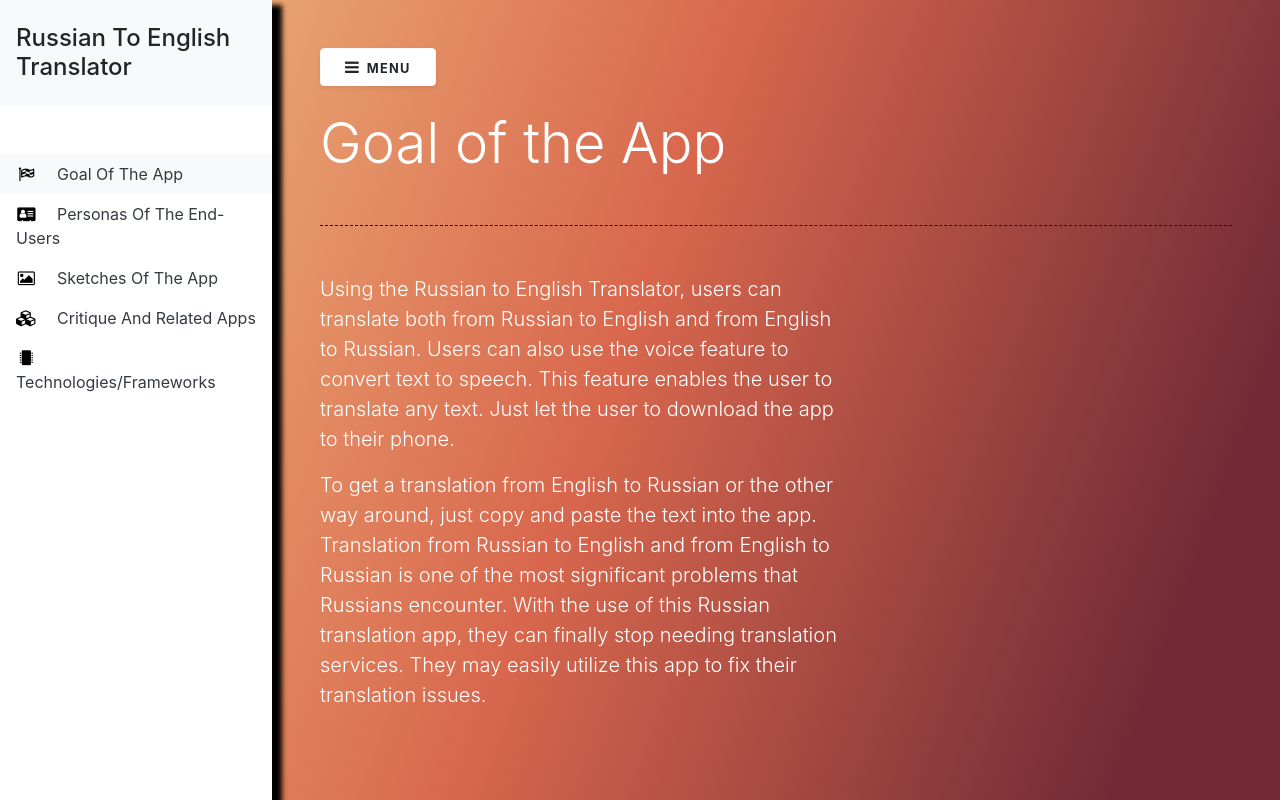
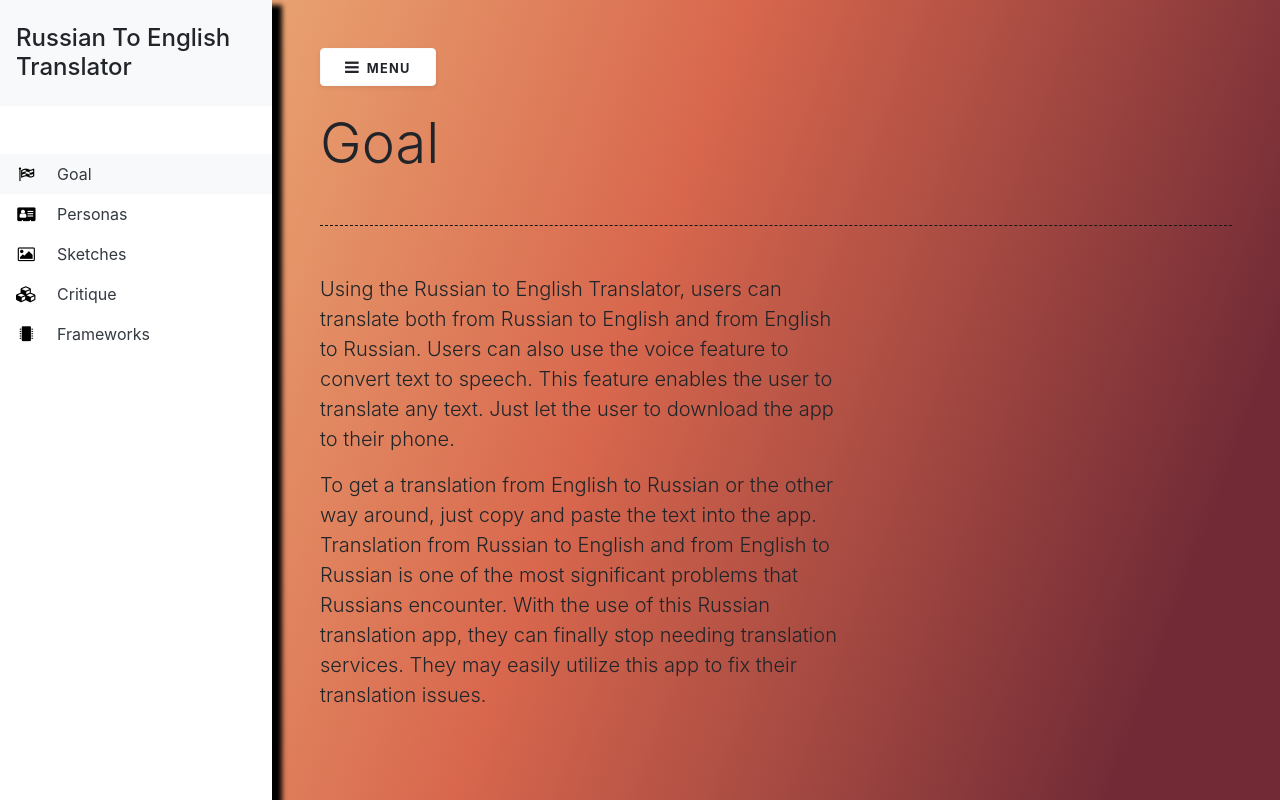
Before and after one commit to aemal55/Mobile-Computing-Assignment-1, a plain HTML site: page index.html in a window 1280 px wide. Drawn offline with nearby package versions, Linux system fonts and the light colour scheme; a script that the page names is missing.

Commit message:
Sample File 2

```diff
--- a/index.html
+++ b/index.html
@@ -24,31 +24,31 @@
     <li class="nav-item">
       <a href="index.html" class="nav-link text-dark bg-light">
                 <i class="fa fa-flag-checkered mr-3 text-primary fa-fw"></i>
-                Goal of the App
+                Goal
             </a>
     </li>
     <li class="nav-item">
       <a href="personas.html" class="nav-link text-dark">
                 <i class="fa fa-address-card mr-3 text-primary fa-fw"></i>
-                Personas of the End-Users
+                Personas
             </a>
     </li>
     <li class="nav-item">
       <a href="sketches.html" class="nav-link text-dark">
                 <i class="fa fa-picture-o mr-3 text-primary fa-fw"></i>
-                Sketches of the App
+                Sketches
             </a>
     </li>
     <li class="nav-item">
         <a href="critique.html" class="nav-link text-dark">
                   <i class="fa fa-cubes mr-3 text-primary fa-fw"></i>
-                  Critique and Related Apps
+                  Critique
               </a>
       </li>
     <li class="nav-item">
       <a href="tech.html" class="nav-link text-dark">
             <i class="fa fa-microchip mr-3 text-primary fa-fw"></i>
-            Technologies/Frameworks
+            Frameworks
             </a>
 </li>
   </ul>
@@ -61,10 +61,10 @@
   <button id="sidebarCollapse" type="button" class="btn btn-light bg-white rounded-pill shadow-sm px-4 mb-4"><i class="fa fa-bars mr-2"></i><small class="text-uppercase font-weight-bold">Menu</small></button>
 
   <!--Content -->
-  <h2 class="display-4 text-white">Goal of the App</h2>
-  <p class="lead text-white mb-0"></p>
+  <h2 class="display-4 text-black">Goal</h2>
+  <p class="lead text-black mb-0"></p>
   <div class="separator"></div>
-  <div class="row text-white">
+  <div class="row text-black">
     <div class="col-lg-7">
       <p class="lead">Using the Russian to English Translator, users can translate both from Russian to English and from English to Russian. Users can also use the voice feature to convert text to speech. This feature enables the user to translate any text. Just let the user to download the app to their phone.</p>
 	  <p class="lead">To get a translation from English to Russian or the other way around, just copy and paste the text into the app. Translation from Russian to English and from English to Russian is one of the most significant problems that Russians encounter. With the use of this Russian translation app, they can finally stop needing translation services. They may easily utilize this app to fix their translation issues.</p>
```
